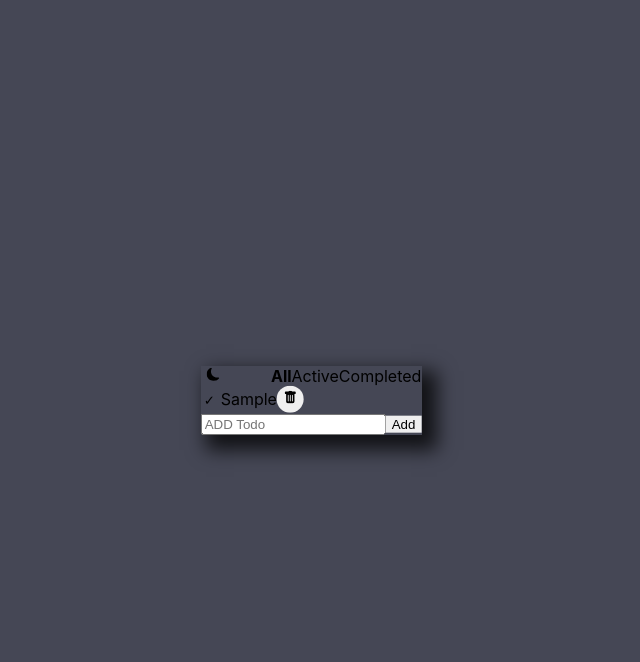
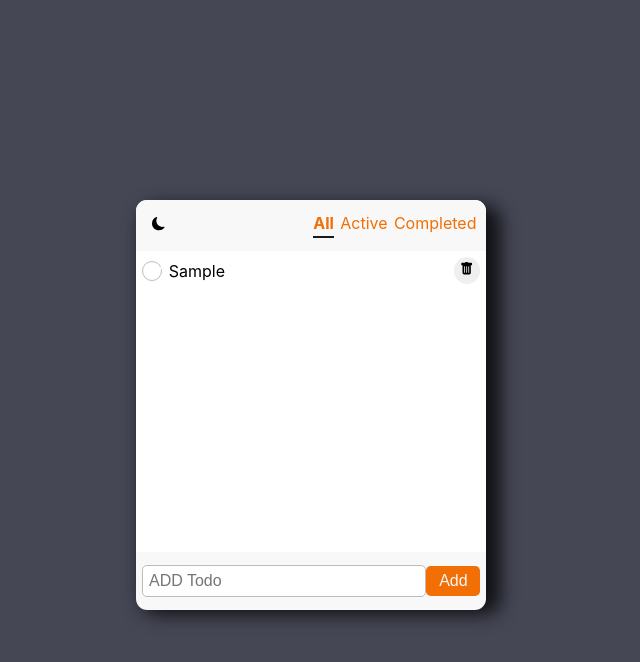
Before and after one commit to laniiiiworld/to-do-react, a React (Create React App) app: page / in a window 1280 px wide. Both pictures are taken after typing "Sample" into the empty fields and a click on the button "Add". Shown: the top 662 px of the page, without its empty margins (329-969 px from the left). Built offline with nearby package versions, Linux system fonts and the light colour scheme; the HTML template or start-up script is replaced by a standard one.

Commit message:
Remove colors.css, size.css and use ':root' instead

```diff
--- a/src/App.module.css
+++ b/src/App.module.css
@@ -1,11 +1,8 @@
-@value app-width, app-height, app-border-radius from './common/size.css';
-@value white-color from './common/colors.css';
-
 .app {
-  width: app-width;
-  height: app-height;
-  background-color: white-color;
-  border-radius: app-border-radius;
+  width: var(--app-width);
+  height: var(--app-height);
+  background-color: var(--white-color);
+  border-radius: var(--app-border-radius);
   position: absolute;
   top: 50%;
   left: 50%;
--- a/src/components/Footer/Footer.module.css
+++ b/src/components/Footer/Footer.module.css
@@ -1,39 +1,36 @@
-@value large-space-rem, input-border-radius, font-basic-size, add-input-width, large-space-em, medium-space-em, medium-space-rem, app-border-radius, button-scale from '../../common/size.css';
-@value dark-body-point-color, dark-font-color, white-color, none-white-color, item-before-color, item-hover-color, point-color from '../../common/colors.css';
-
 .footer {
-  background-color: none-white-color;
-  padding: large-space-em 0;
+  background-color: var(--none-white-color);
+  padding: var(--large-space-em) 0;
   text-align: center;
-  border-radius: 0 0 app-border-radius app-border-radius;
+  border-radius: 0 0 var(--app-border-radius) var(--app-border-radius);
 }
 
 .footer.dark {
-  background-color: dark-body-point-color;
-  color: dark-font-color;
+  background-color: var(--dark-body-point-color);
+  color: var(--dark-font-color);
 }
 
 .input {
-  width: add-input-width;
-  padding: medium-space-em medium-space-rem;
-  font-size: font-basic-size;
-  border-radius: input-border-radius;
-  border: 0.5px solid item-before-color;
+  width: var(--add-input-width);
+  padding: var(--medium-space-em) var(--medium-space-rem);
+  font-size: var(--font-basic-size);
+  border-radius: var(--input-border-radius);
+  border: 0.5px solid var(--item-before-color);
 }
 
 .input:hover,
 .input:focus {
-  outline: 0.5px solid point-color;
+  outline: 0.5px solid var(--point-color);
 }
 
 .addBtn {
-  padding: medium-space-em large-space-rem;
-  font-size: font-basic-size;
-  background-color: point-color;
-  border-radius: input-border-radius;
-  color: none-white-color;
+  padding: var(--medium-space-em) var(--large-space-rem);
+  font-size: var(--font-basic-size);
+  background-color: var(--point-color);
+  border-radius: var(--input-border-radius);
+  color: var(--none-white-color);
 }
 
 .addBtn:hover {
-  transform: button-scale;
+  transform: var(--button-scale);
 }
--- a/src/components/Header/Header.module.css
+++ b/src/components/Header/Header.module.css
@@ -1,36 +1,33 @@
-@value large-space-em, medium-space-rem, small-space-rem, app-border-radius, button-scale from '../../common/size.css';
-@value dark-body-point-color, dark-font-color, charcoal-color, none-white-color, item-hover-color, point-color from '../../common/colors.css';
-
 .header {
   display: flex;
   justify-content: space-between;
-  background-color: none-white-color;
-  padding: large-space-em small-space-rem;
-  border-radius: app-border-radius app-border-radius 0 0;
+  background-color: var(--none-white-color);
+  padding: var(--large-space-em) var(--small-space-rem);
+  border-radius: var(--app-border-radius) var(--app-border-radius) 0 0;
 }
 
 .header.dark {
-  background-color: dark-body-point-color;
+  background-color: var(--dark-body-point-color);
 }
 
 .dark .theme {
-  color: dark-font-color;
+  color: var(--dark-font-color);
 }
 
 .icons {
   display: flex;
-  padding-right: medium-space-rem;
+  padding-right: var(--medium-space-rem);
 }
 
 .theme,
 .icon {
-  margin-left: medium-space-rem;
+  margin-left: var(--medium-space-rem);
   cursor: pointer;
 }
 
 .theme:hover,
 .icon:hover {
-  transform: button-scale;
+  transform: var(--button-scale);
 }
 
 .theme {
@@ -38,11 +35,11 @@
 }
 
 .icon {
-  color: point-color;
+  color: var(--point-color);
 }
 
 .selected {
-  border-bottom: 2px solid charcoal-color;
-  padding-bottom: small-space-rem;
+  border-bottom: 2px solid var(--charcoal-color);
+  padding-bottom: var(--small-space-rem);
   font-weight: bold;
 }
--- a/src/components/Item/Item.module.css
+++ b/src/components/Item/Item.module.css
@@ -1,17 +1,14 @@
-@value button-scale, font-basic-size, todo-width, medium-space-em, medium-space-rem from '../../common/size.css';
-@value dark-trashBtn-color, dark-font-color, white-color, item-before-color, item-hover-color, point-color from '../../common/colors.css';
-
 .item {
-  padding: medium-space-em medium-space-rem;
-  font-size: font-basic-size;
+  padding: var(--medium-space-em) var(--medium-space-rem);
+  font-size: var(--font-basic-size);
   display: flex;
   align-items: center;
 }
 
 .checkbox::before {
   content: '\2713';
-  font-size: calc(font-basic-size * 1.5);
-  color: white-color;
+  font-size: calc(var(--font-basic-size) * 1.5);
+  color: var(--white-color);
   text-align: center;
   line-height: 24px;
   padding-left: 0.2rem;
@@ -22,23 +19,23 @@
   width: 1.5em;
   height: 1.5em;
   border-radius: 50%;
-  border: 1px solid item-before-color;
-  background-color: white-color;
+  border: 1px solid var(--item-before-color);
+  background-color: var(--white-color);
   cursor: pointer;
 }
 .checkbox:hover {
-  border-color: item-hover-color;
-  background-color: none-white-color;
+  border-color: var(--item-hover-color);
+  background-color: var(--none-white-color);
 }
 
 .checkbox:checked {
   border: none;
-  background: point-color;
+  background: var(--point-color);
 }
 
 .todo {
-  padding-left: medium-space-rem;
-  width: todo-width;
+  padding-left: var(--medium-space-rem);
+  width: var(--todo-width);
 }
 
 .trashBtn {
@@ -48,10 +45,10 @@
 }
 
 .dark .trashBtn {
-  background: dark-trashBtn-color;
-  color: dark-font-color;
+  background: var(--dark-trashBtn-color);
+  color: var(--dark-font-color);
 }
 
 .trashBtn:hover {
-  transform: button-scale;
+  transform: var(--button-scale);
 }
--- a/src/components/List/List.module.css
+++ b/src/components/List/List.module.css
@@ -1,13 +1,10 @@
-@value dark-body-color, dark-font-color from '../../common/colors.css';
-@value list-width, list-height from '../../common/size.css';
-
 .list {
-  width: list-width;
-  height: list-height;
+  width: var(--list-width);
+  height: var(--list-height);
   overflow-y: auto;
 }
 
 .list.dark {
-  background-color: dark-body-color;
-  color: dark-font-color;
+  background-color: var(--dark-body-color);
+  color: var(--dark-font-color);
 }
--- a/src/index.css
+++ b/src/index.css
@@ -1,9 +1,48 @@
+:root {
+  /* colors */
+  --light-charcoal-color: #454755;
+  --charcoal-color: #1a1a1a;
+  --white-color: #ffffff;
+  --none-white-color: #f8f8f8;
+  --item-before-color: #bcbbc0;
+  --item-hover-color: #9a9ea4;
+  --point-color: #f16f04;
+
+  /* dark mode */
+  --dark-body-color: #201d35;
+  --dark-body-point-color: #050023;
+  --dark-font-color: #f8f8f8;
+  --dark-trashbtn-color: #454755;
+
+  /* size */
+  --app-width: 350px;
+  --app-height: 400px;
+  --list-width: 100%;
+  --list-height: 301px;
+  --todo-width: 300px;
+  --add-input-width: 270px;
+  --button-scale: scale(1.1);
+  --font-basic-size: 1rem;
+  --app-border-radius: 0.7rem;
+  --input-border-radius: 0.3rem;
+
+  /* space-em */
+  --large-space-em: 0.8em;
+  --medium-space-em: 0.4em;
+  --small-space-em: 0.2em;
+
+  /* space-rem */
+  --large-space-rem: 0.8rem;
+  --medium-space-rem: 0.4rem;
+  --small-space-rem: 0.2rem;
+}
+
 body {
   margin: 0;
   font-family: -apple-system, BlinkMacSystemFont, 'Segoe UI', 'Roboto', 'Oxygen', 'Ubuntu', 'Cantarell', 'Fira Sans', 'Droid Sans', 'Helvetica Neue', sans-serif;
   -webkit-font-smoothing: antialiased;
   -moz-osx-font-smoothing: grayscale;
-  background-color: #454755;
+  background-color: var(--light-charcoal-color);
 }
 
 code {
```
Also changed, not shown: src/common/colors.css (deleted, +0 -13 lines), src/common/size.css (deleted, +0 -21 lines).
